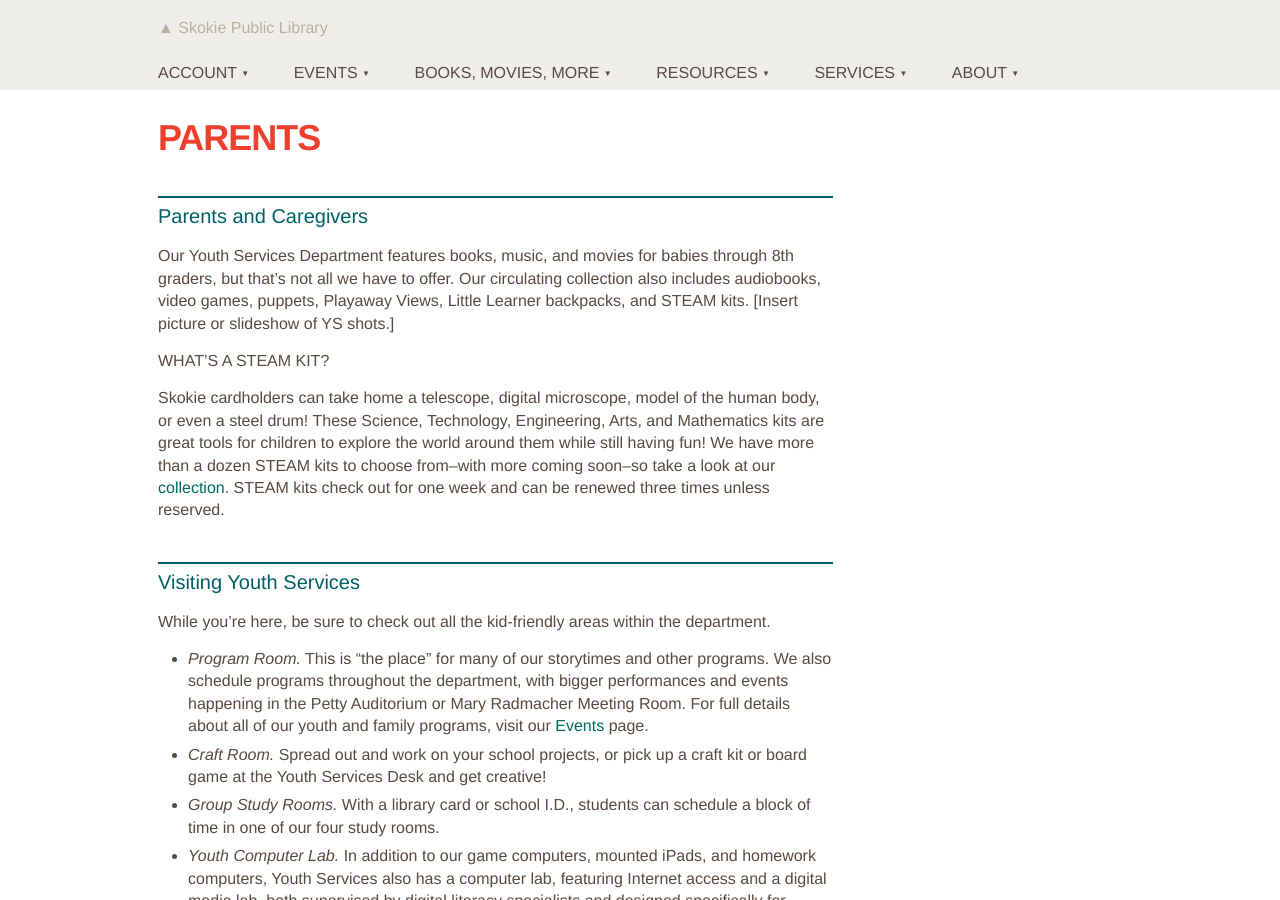
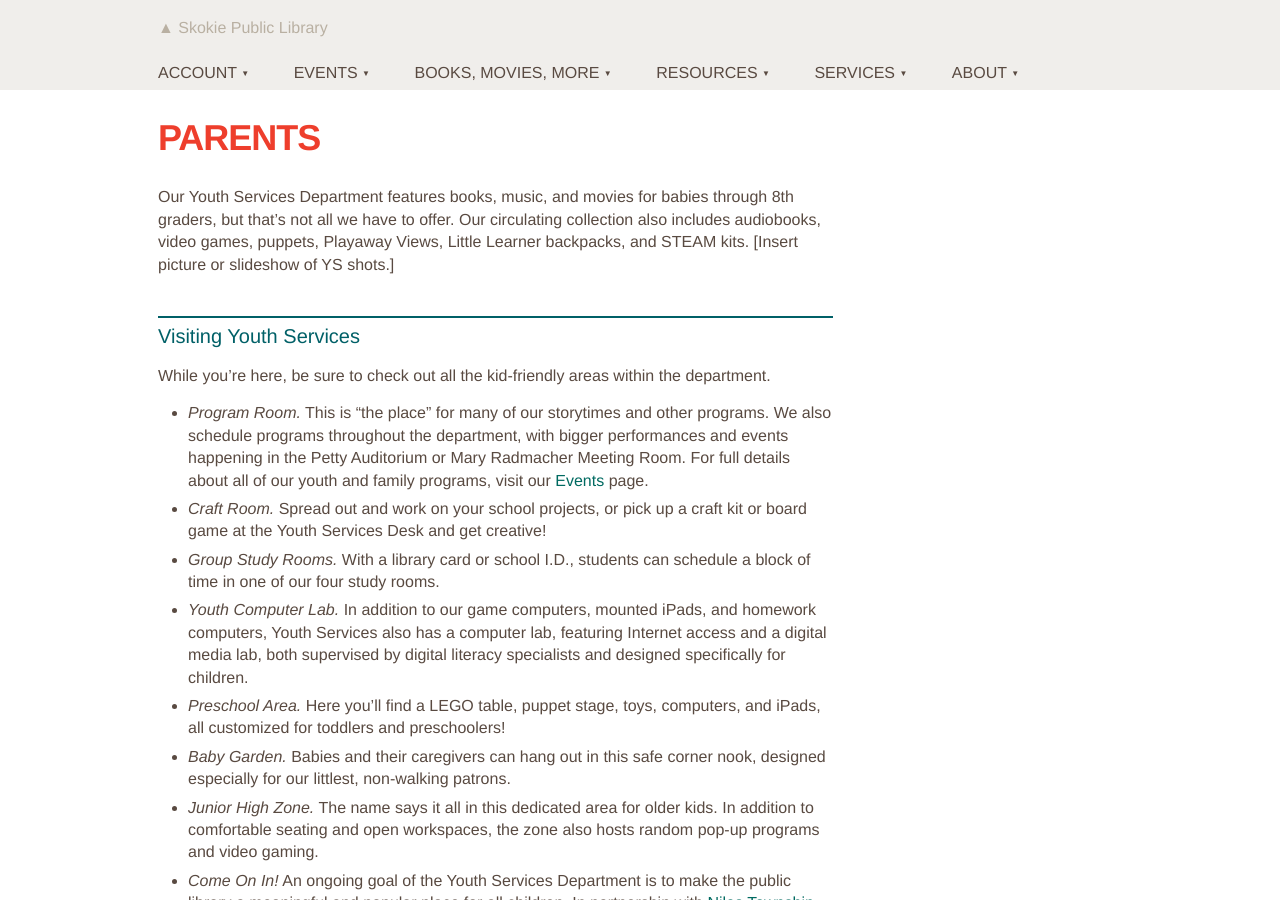
Before and after one commit to skokielibrary/spl-content, a Jekyll site: the page built from _content/mandy/services--parents.markdown, in a window 1280 px wide and 900 px high. Built offline with Jekyll 4.4.1, drawn with Linux system fonts in a browser that asks for light colours.

Commit message:
Updated services--parents.markdown

```diff
--- a/_content/mandy/services--parents.markdown
+++ b/_content/mandy/services--parents.markdown
@@ -4,15 +4,8 @@ title: Parents
 published: true
 ---
 
-##Parents and Caregivers
-
 Our Youth Services Department features books, music, and movies for babies through 8th graders, but that's not all we have to offer. Our circulating collection also includes audiobooks, video games, puppets, Playaway Views, Little Learner backpacks, and STEAM kits.
 [Insert picture or slideshow of YS shots.]
-
-### What's a STEAM kit?
-
-Skokie cardholders can take home a telescope, digital microscope, model of the human body, or even a steel drum! These Science, Technology, Engineering, Arts, and Mathematics kits are great tools for children to explore the world around them while still having fun! We have more than a dozen STEAM kits to choose from--with more coming soon--so take a look at our [collection](http://encore.skokielibrary.info/iii/encore/search?target=STEAM+KIT&formids=target&lang=eng&suite=def&reservedids=lang%2Csuite&submitmode=&submitname=&x=0&y=0 "STEAM kits").
-STEAM kits check out for one week and can be renewed three times unless reserved.
 
 ## Visiting Youth Services
 
```
